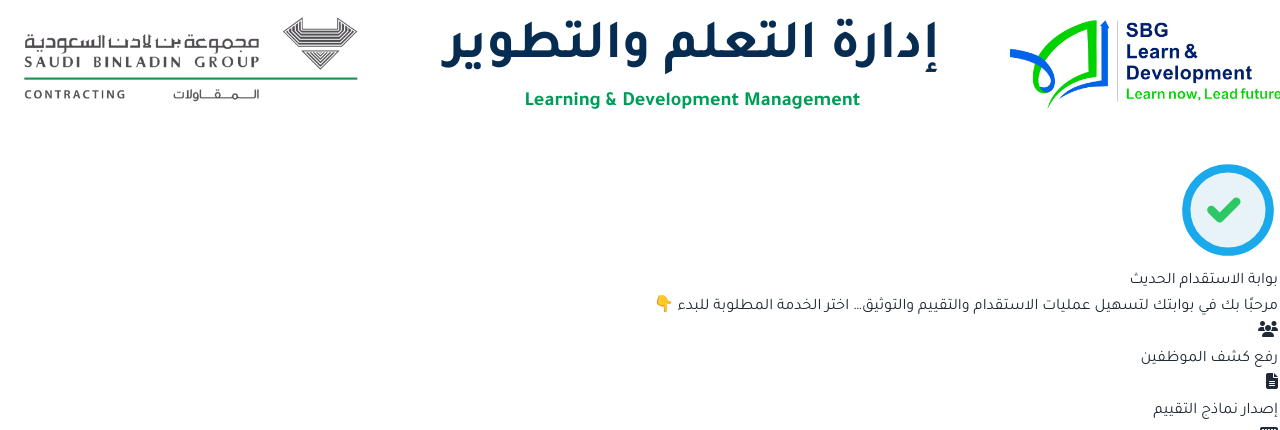
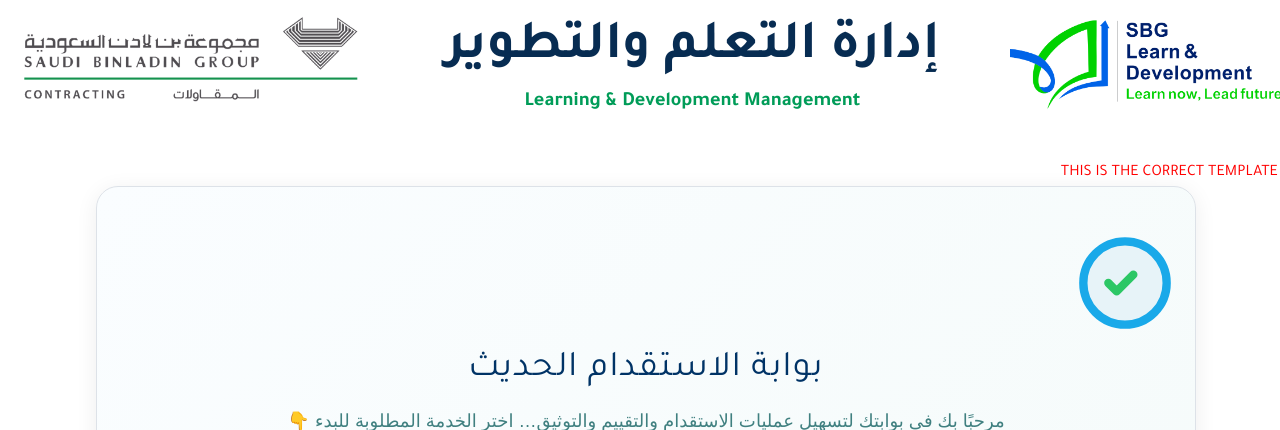
Before and after one commit to majed1985/majed, a Django app: page /recruitment/ in a window 1280 px wide. Shown: the part 48-478 px from the top of the page. Run offline with Django 5.2, Linux system fonts and the light colour scheme; style sheets or scripts are compiled from the project's sources; parts of the project's set-up code (start-up, migrations or seed data) failed here and were passed over.

Commit message:
Move recruitment dashboard styles inside content block

```diff
--- a/core/views.py
+++ b/core/views.py
@@ -16,6 +16,7 @@
 from django.utils import timezone
 import datetime
 from django.views.decorators.http import require_POST
+import os
 
 from .models import (
     Learner,
@@ -44,6 +45,8 @@
 # ---------------------------------------------------------------------------
 def recruitment_dashboard(request):
     """الواجهة الرئيسية لخطوات تقييم موظفي الاستقدام."""
+    print("Rendering template: core/recruitment_dashboard.html")
+    print("Template absolute path:", os.path.abspath(__file__))
     return render(request, "core/recruitment_dashboard.html")
 
 
--- a/templates/core/recruitment_dashboard.html
+++ b/templates/core/recruitment_dashboard.html
@@ -6,6 +6,7 @@
 {% block title %}الاستقدام الحديث{% endblock %}
 
 {% block content %}
+<h1 style="color:red;">THIS IS THE CORRECT TEMPLATE</h1>
 <div class="recruitment-container">
   <div class="recruitment-header">
     <img src="{% static 'images/recruitment_portal.svg' %}" style="width:100px;opacity:0.95;margin-bottom:8px;" alt="Recruitment Portal Logo">
@@ -42,9 +43,6 @@
       <div class="recruitment-name">إصدار كشف الحضور والغياب</div>
     </a>
   </div>
-</div>
-{% endblock %}
-
 <style>
 .recruitment-container {
   max-width: 1100px;
@@ -142,5 +140,6 @@
   .recruitment-container { padding: 10px 2px 20px;}
   .recruitment-grid { grid-template-columns: 1fr; gap: 14px; }
   .recruitment-card {padding: 26px 5px 18px;}
-}
+  }
 </style>
+{% endblock %}
```
